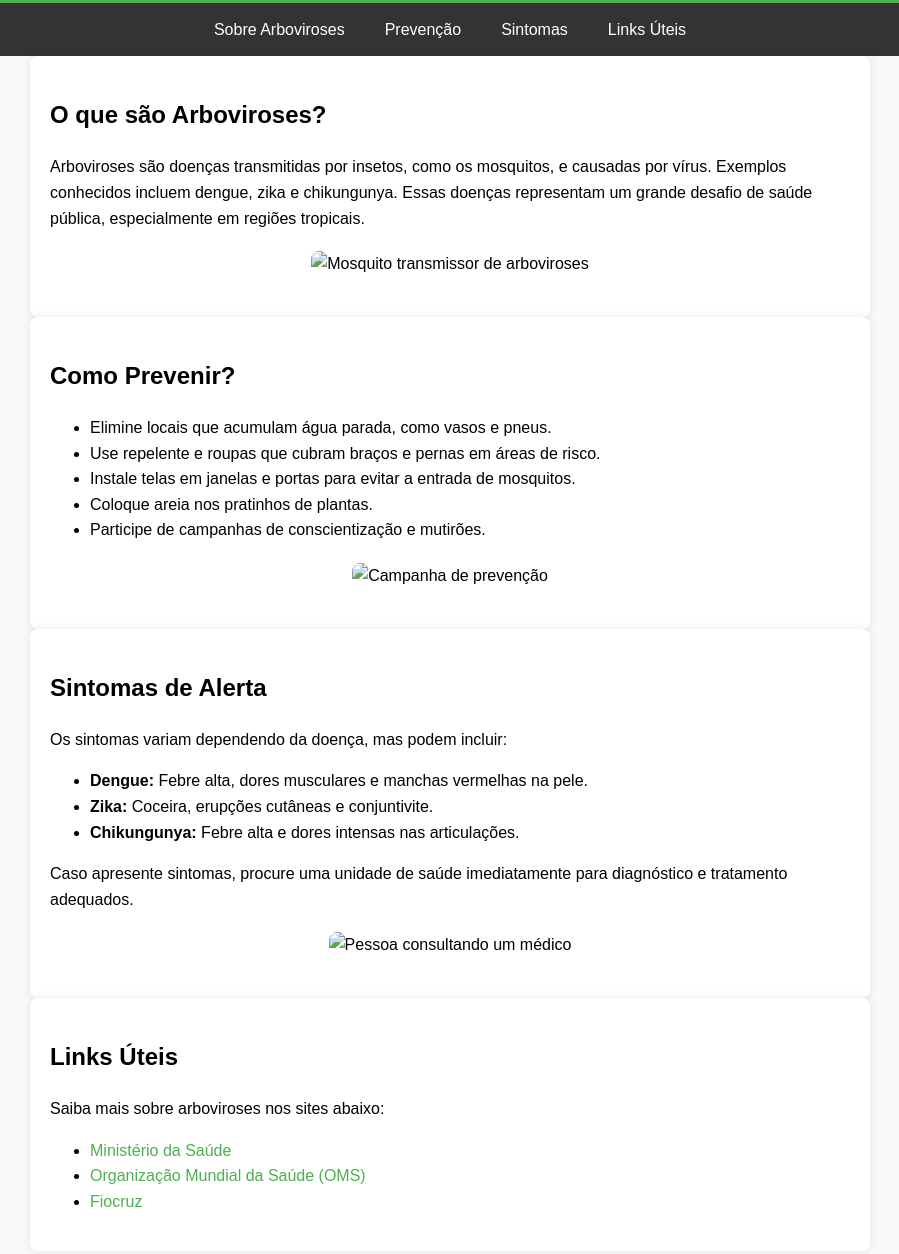
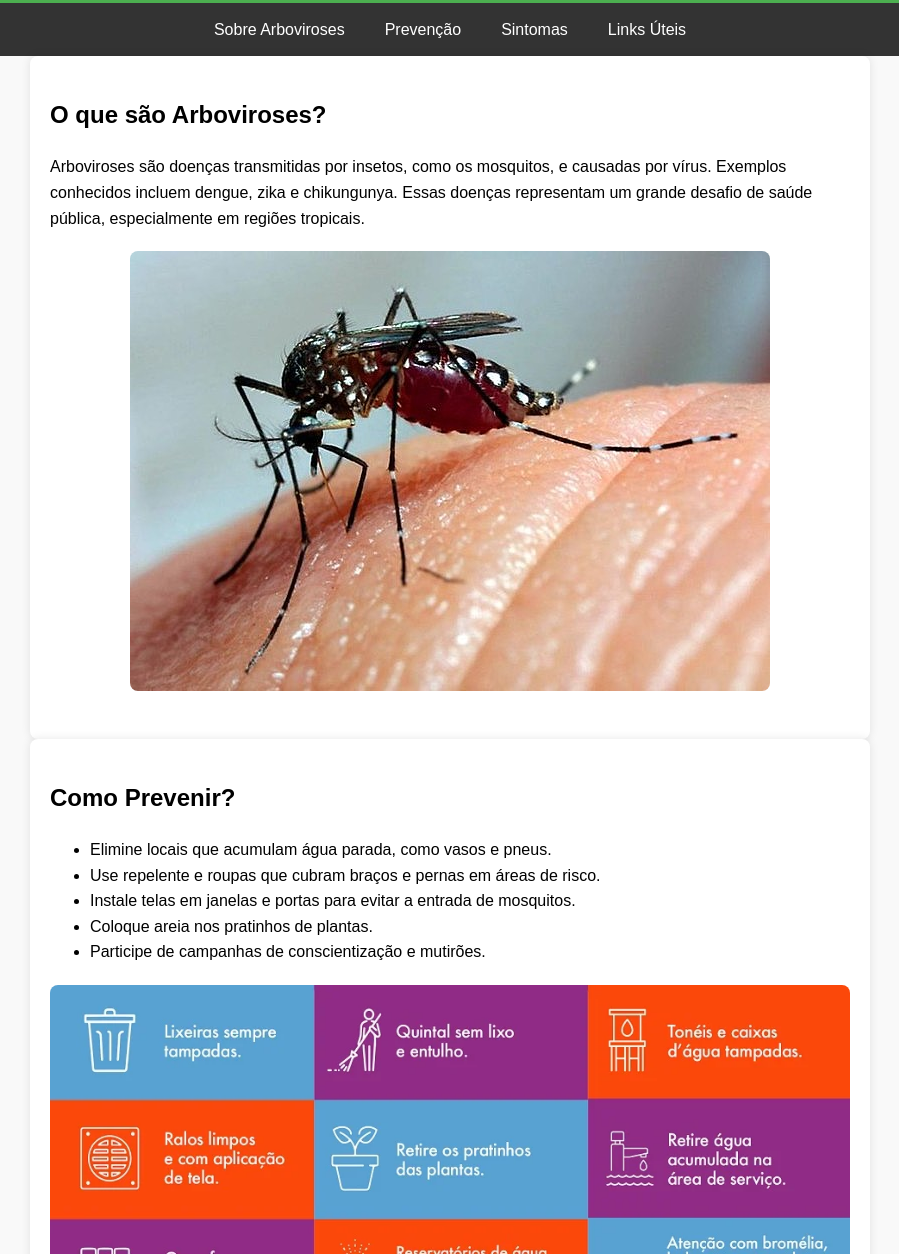
Before and after one commit to isabrionemartins/projeto-extensao-arbovirose, a website: page index.html in a window 1280 px wide. Shown: the part 165-1419 px from the top of the page, without its empty margins (190-1089 px from the left). Drawn offline with Linux system fonts and the light colour scheme.

Commit message:
ajuste imagens

```diff
--- a/index.html
+++ b/index.html
@@ -98,7 +98,7 @@
                 Exemplos conhecidos incluem dengue, zika e chikungunya. Essas doenças representam um grande desafio de saúde pública, especialmente em regiões tropicais.
             </p>
             <div class="image">
-                <img src="arboviroses.jpg" alt="Mosquito transmissor de arboviroses">
+                <img src="imgs/arboviroses.jpg" alt="Mosquito transmissor de arboviroses">
             </div>
         </section>
 
@@ -112,7 +112,7 @@
                 <li>Participe de campanhas de conscientização e mutirões.</li>
             </ul>
             <div class="image">
-                <img src="prevencao.jpg" alt="Campanha de prevenção">
+                <img src="imgs/prevencao.webp" alt="Campanha de prevenção">
             </div>
         </section>
 
@@ -128,7 +128,7 @@
                 Caso apresente sintomas, procure uma unidade de saúde imediatamente para diagnóstico e tratamento adequados.
             </p>
             <div class="image">
-                <img src="sintomas.jpg" alt="Pessoa consultando um médico">
+                <img src="imgs/sintomas.png" alt="Pessoa consultando um médico">
             </div>
         </section>
 
```
Also changed, not shown: imgs/arboviroses.jpg (renamed from 3DEE8EB9-0983-4A68-9695-779EE829FB78.jpg), imgs/prevencao.webp (renamed from cuidados-contra-aedes.webp), imgs/sintomas.png (renamed from banner_site_sintomas_arboviroses-2.png).
